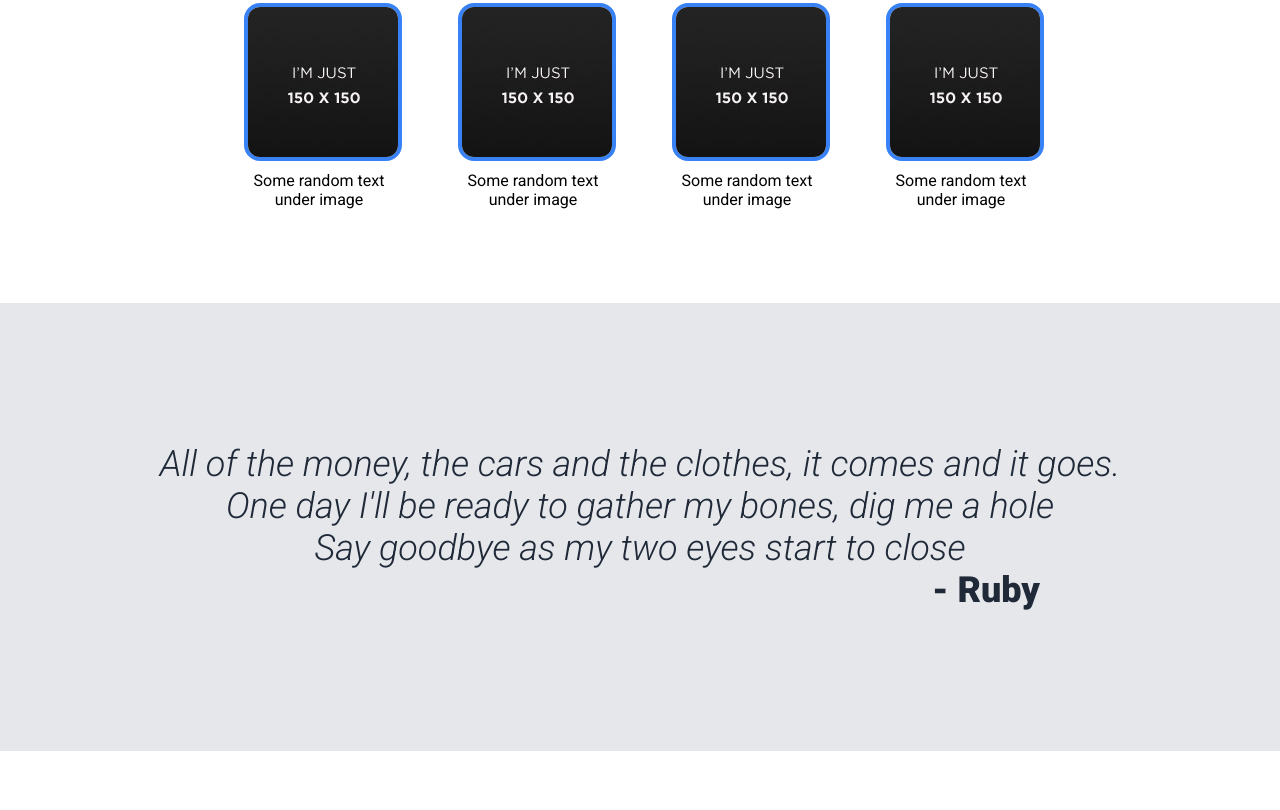
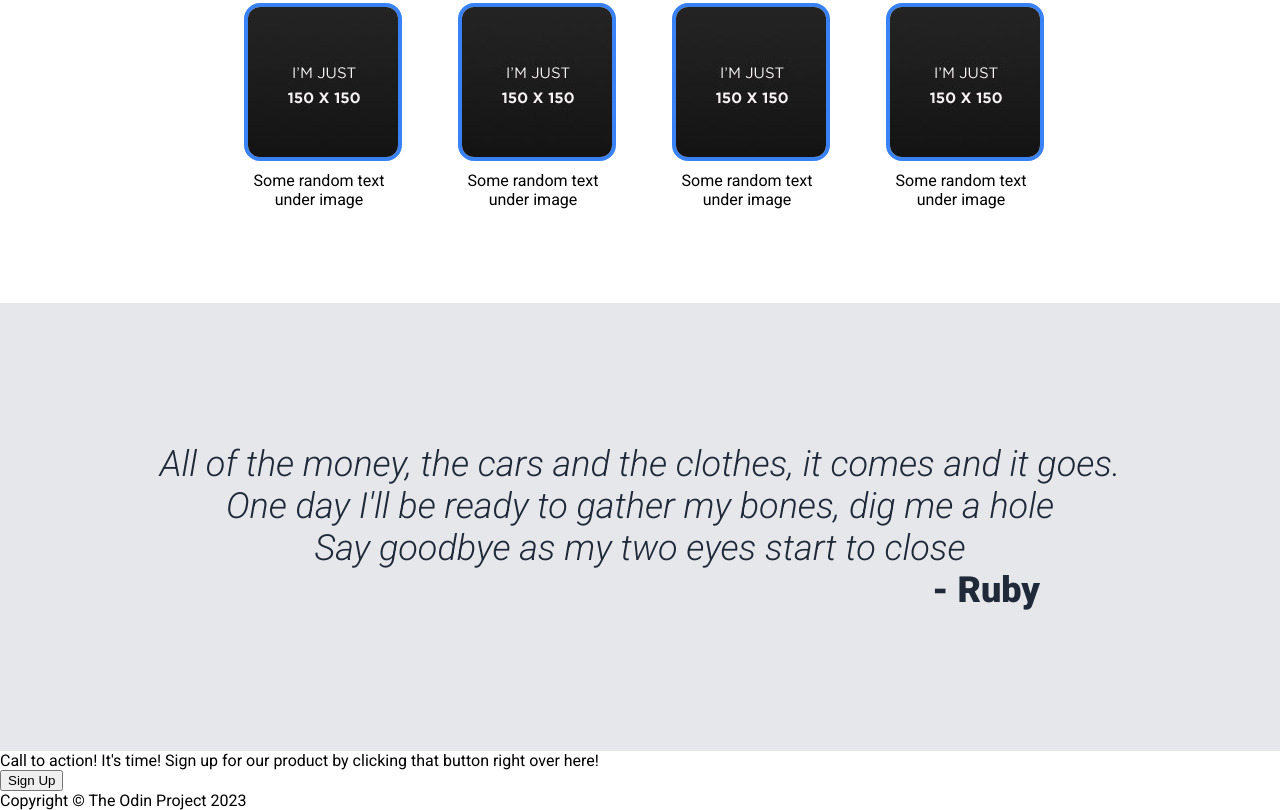
Before and after one commit to Kominokis/css-project1, a plain HTML site: page index.html in a window 1280 px wide. Shown: the part 693-1503 px from the top of the page. Before the commit the page ends 1444 px from the top, so only its background shows below. Drawn offline with Linux system fonts and the light colour scheme.

Commit message:
added ad section and footer - site is done

```diff
--- a/index.html
+++ b/index.html
@@ -62,9 +62,19 @@
     </div>
 
 
-    <div class="ad-section"></div>
+    <div class="ad-section">
+        <div class="ad-box">
+            <div class="ad-text">
+                <span>Call to action! It's time!</span>
+                <span class="ad-subtext">Sign up for our product by clicking that button right over here!</span>
+            </div>
+            <span class="ad-button-span"><button class="ad-button">Sign Up</button></span>
+        </div>
+    </div>
 
 
-    <div class="footer"></div>
+    <div class="footer">
+        <span>Copyright &copy; The Odin Project 2023</span>
+    </div>
 </body>
 </html>
```
